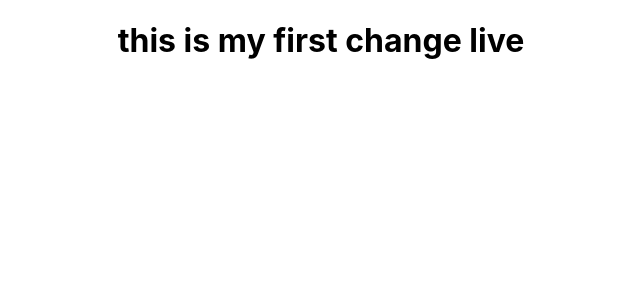
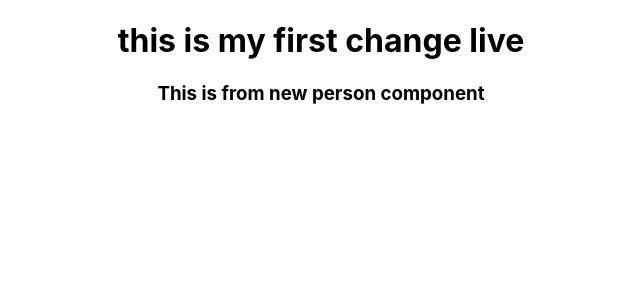
Before and after one commit to Chandan-Saini/react-app-latest-prctc, a React (Create React App) app: page / in a window 1280 px wide. Shown: the top 300 px of the page, without its empty margins (319-959 px from the left). Built offline with nearby package versions, Linux system fonts and the light colour scheme.

Commit message:
created and imported new comp from Person

```diff
--- a/src/App.js
+++ b/src/App.js
@@ -1,11 +1,13 @@
 import React from 'react';
 import './App.css';
-
+import Person from './Person/Person';
 function App() {
   return (
     <div className="App">
        <h1>this is my first change live </h1>
+      <Person />
     </div>
+
   );
 
   // return React.createElement("div",{className:"App"},React.createElement("h1",null,"Hi this is my first change"))
--- a/src/Person/Person.js
+++ b/src/Person/Person.js
@@ -0,0 +1,9 @@
+import React from "react"
+
+let person=()=>{
+    return (
+        <h3> This is from new person component</h3>
+    )
+}
+
+export default person
```
